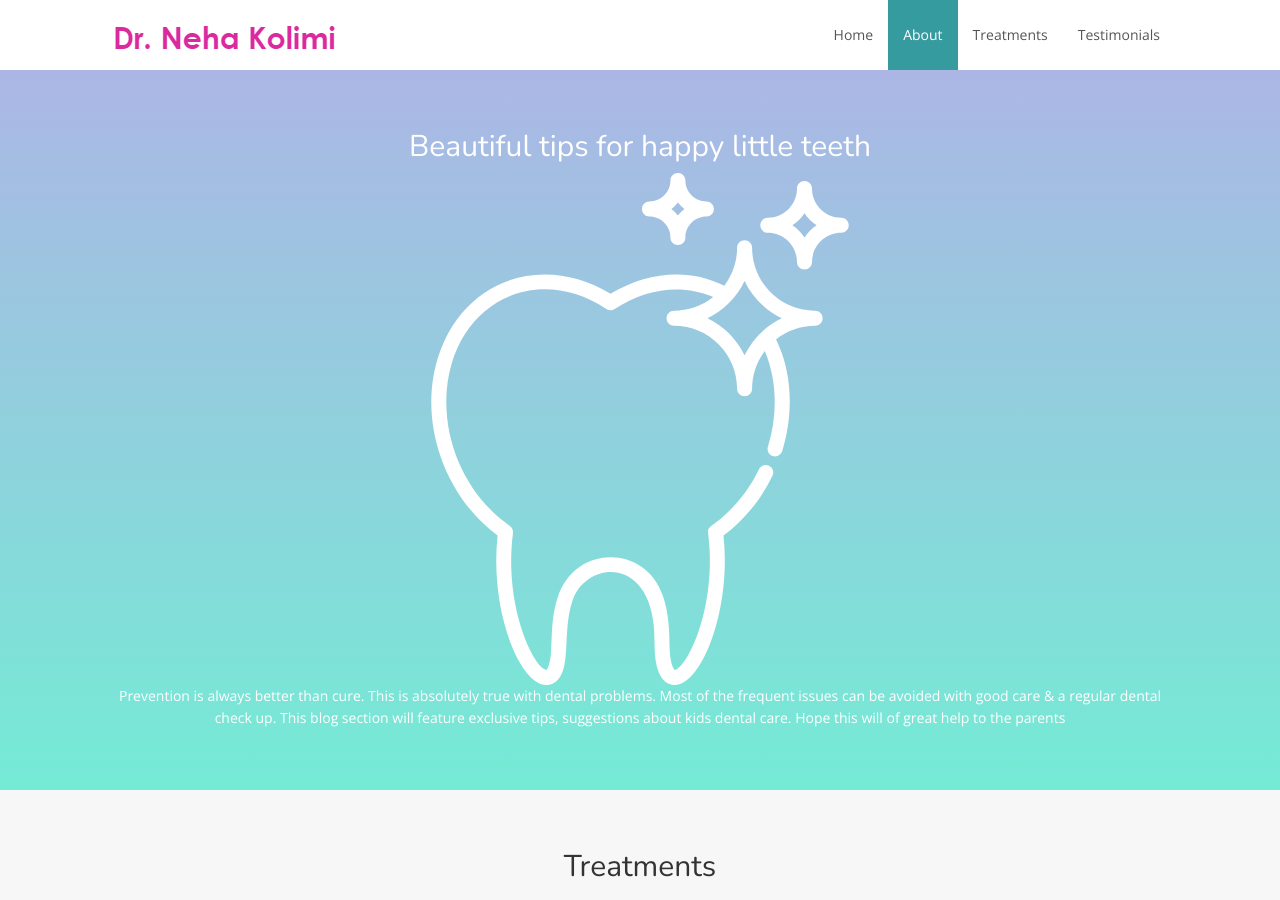
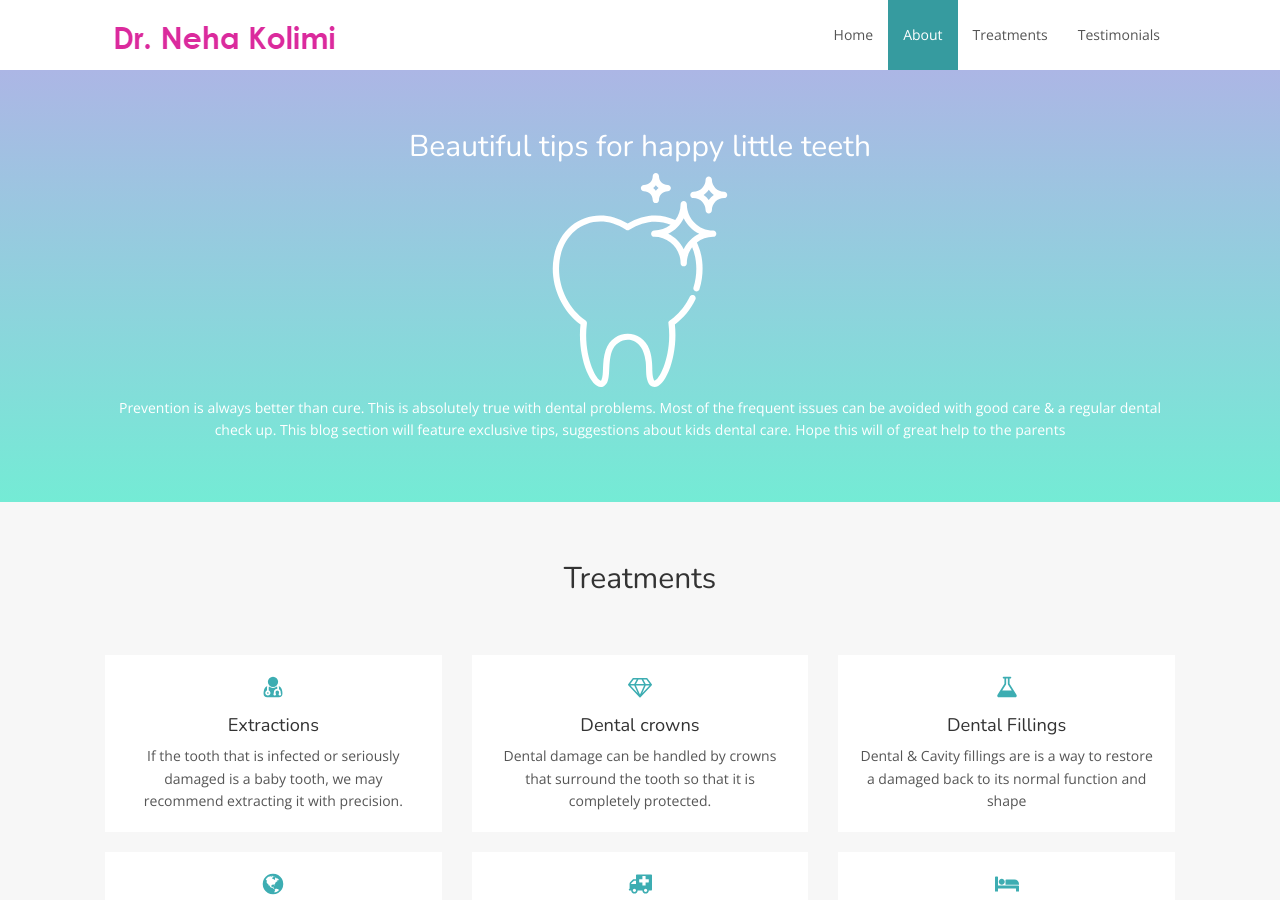
Before and after one commit to nehakolimi/nehakolimi.github.io, a Jekyll site: the page built from blog.html, in a window 1280 px wide and 900 px high. Built offline with Jekyll 4.4.1, drawn with Linux system fonts in a browser that asks for light colours; nearby versions of some CDN libraries.

Commit message:
Icon class update

```diff
--- a/blog.html
+++ b/blog.html
@@ -6,7 +6,7 @@ layout: bloglayout
 <div id="about" class="about">
     <div class="container-fluid">
         <h2 class="blog-title">Beautiful tips for happy little teeth</h2>
-        <center><img src="svg/molar.svg" alt=""></center>
+        <center><img class="banner-icon" src="svg/molar.svg" alt=""></center>
                 <p class="blog-description">Prevention is always better than cure. This is absolutely true with dental problems. Most of the frequent issues can be avoided with good care & a regular dental check up. This blog section will feature exclusive tips, suggestions about kids dental care. Hope this will of great help to the parents</p>
             </div>
         </div>
```
